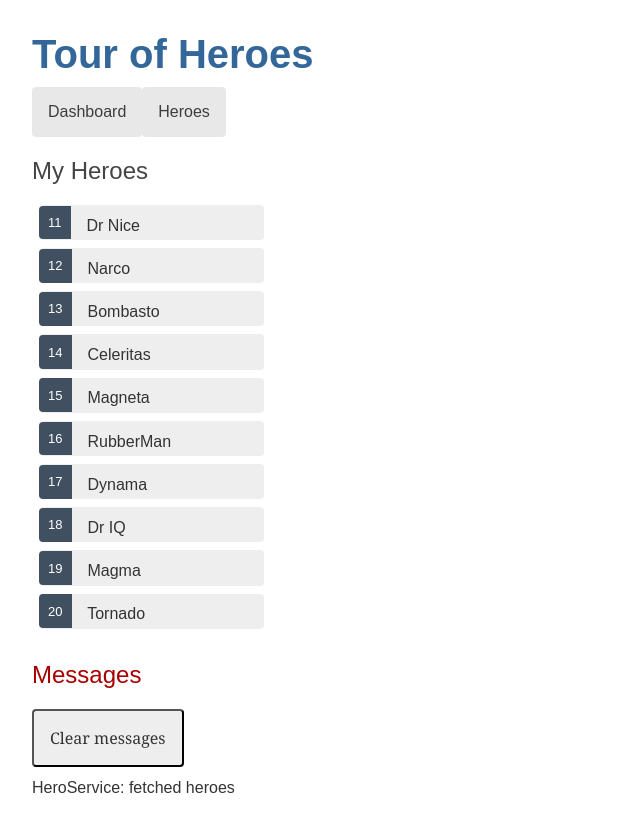
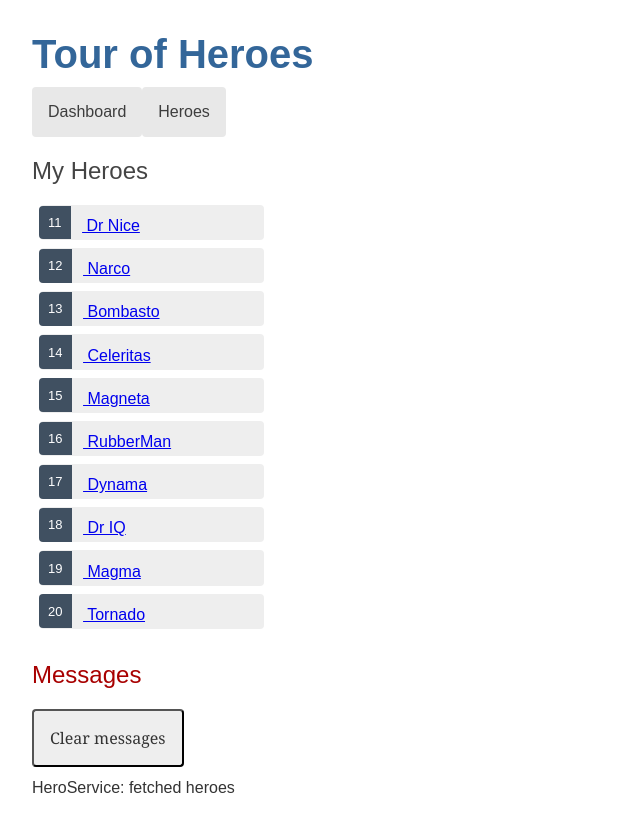
Before and after one commit to sirawit-suk/Angular-Tutorial, an Angular app: page /heroes in a window 1280 px wide. Shown: the whole page, without its empty margins (0-640 px from the left). Built offline with nearby package versions, Linux system fonts and the light colour scheme.

Commit message:
navigation v.1.1

```diff
--- a/src/app/app-routing.module.ts
+++ b/src/app/app-routing.module.ts
@@ -2,11 +2,13 @@ import { NgModule } from '@angular/core';
 import { RouterModule, Routes } from '@angular/router';
 import { HeroesComponent } from './heroes/heroes.component'
 import { DashboardComponent } from './dashboard/dashboard.component';
+import { HeroDetailComponent } from './hero-detail/hero-detail.component'
 
 
 const routes: Routes = [
   { path: 'heroes', component: HeroesComponent },
   { path: 'dashboard', component: DashboardComponent },
+  { path: 'detail/:id', component: HeroDetailComponent},
   { path: '', redirectTo: '/dashboard', pathMatch: 'full'}
 ];
 
--- a/src/app/dashboard/dashboard.component.html
+++ b/src/app/dashboard/dashboard.component.html
@@ -1,6 +1,6 @@
 <h2>Top Heroes</h2>
 <div class="heroes-menu">
-    <a *ngFor="let hero of heroes">
+    <a *ngFor="let hero of heroes" routerLink="/detail/{{hero.id}}">
         {{hero.name}}
     </a>
 </div>
--- a/src/app/heroes/heroes.component.html
+++ b/src/app/heroes/heroes.component.html
@@ -1,9 +1,11 @@
 <h2>My Heroes</h2>
 <ul class="heroes">
   <li *ngFor="let hero of heroes" (click)="onSelect(hero)" [class.selected]="hero === selectedHero">
-    <span class="badge">{{ hero.id }}</span> {{ hero.name }}
+    <a routerLink="/detail/{{hero.id}}">
+      <span class="badge">{{ hero.id }}</span> {{ hero.name }}
+    </a>
   </li>
 </ul>
 
-<app-hero-detail [hero]="selectedHero"></app-hero-detail>
+<!-- <app-hero-detail [hero]="selectedHero"></app-hero-detail> -->
 <!--[hero]="selectedHero" is an Angular property binding (use @Input in child component)-->
```
